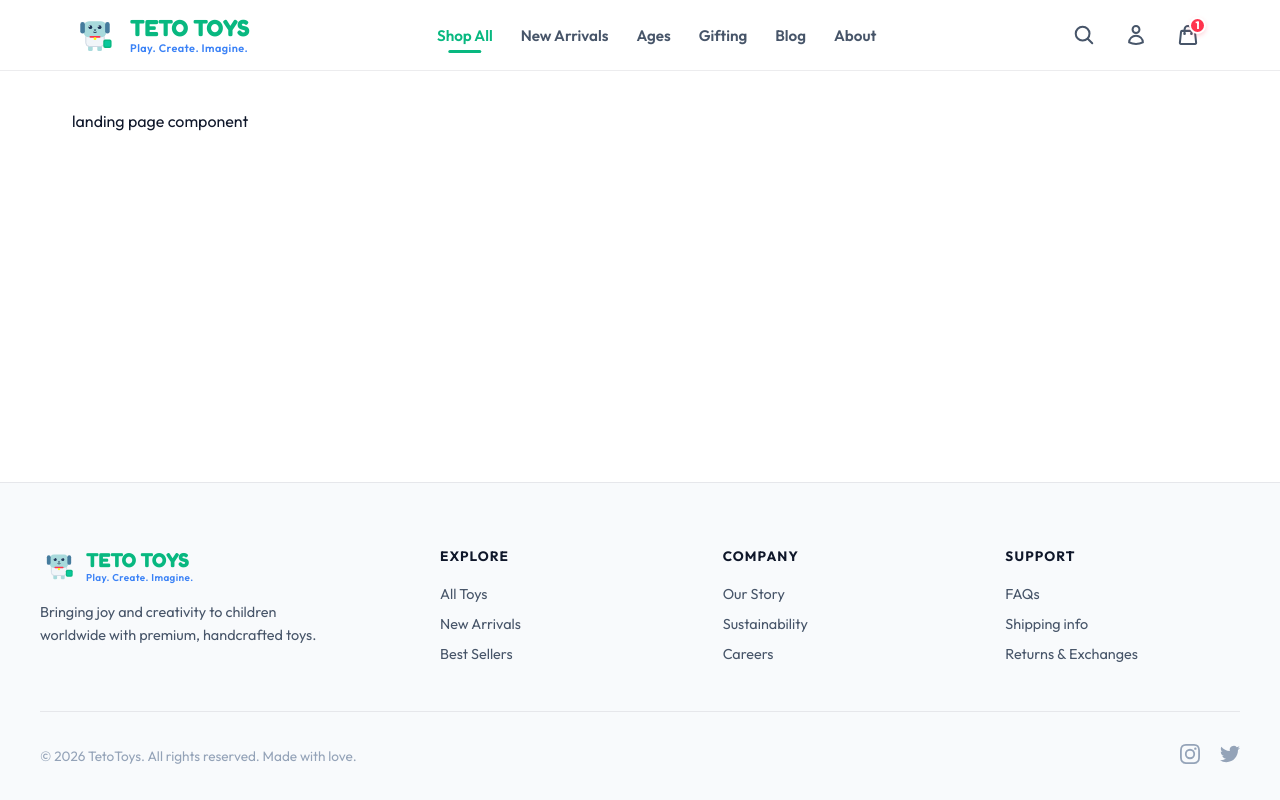
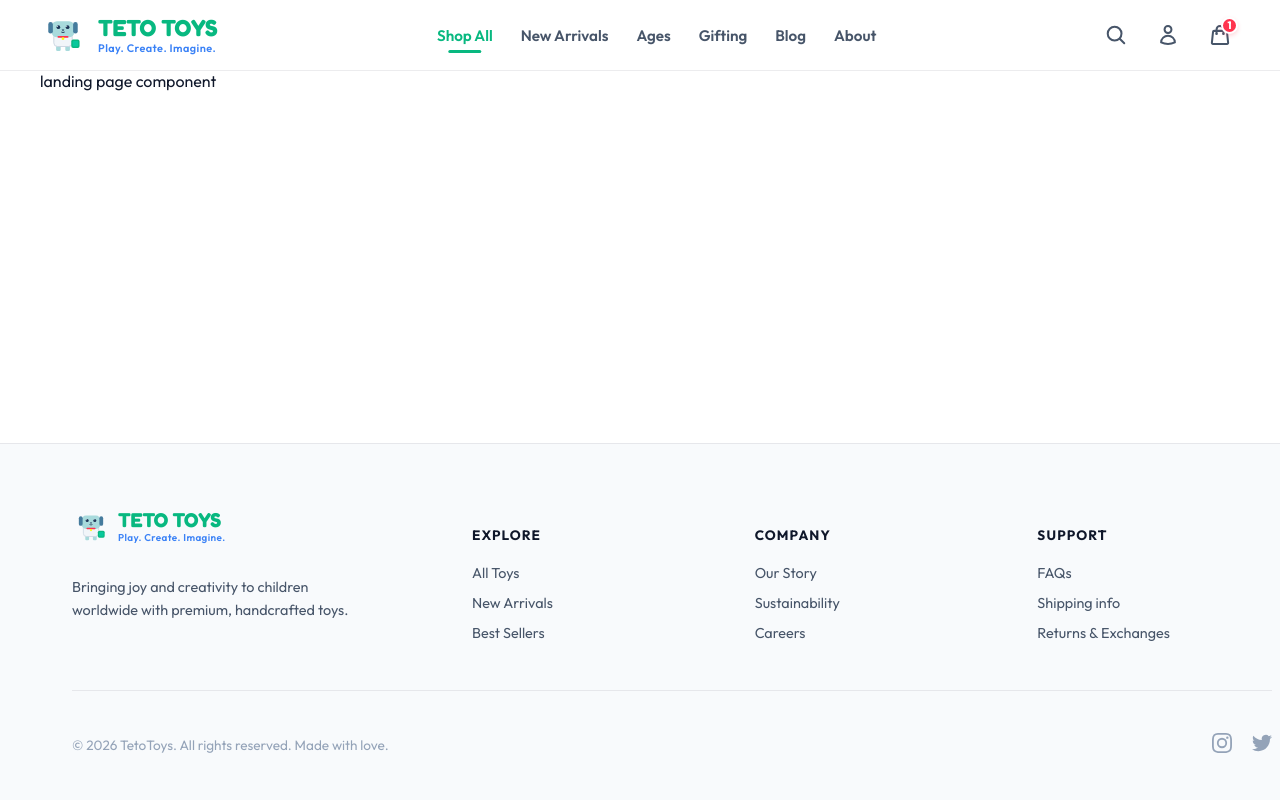
Before and after one commit to asadhmeed2/teto-toys-angular-website, an Angular app: page /landing in a window 1280 px wide. Built offline with nearby package versions, Linux system fonts and the light colour scheme.

Commit message:
fix websit layout

```diff
--- a/src/app/shared/components/app-layout/app-footer/app-footer.component.scss
+++ b/src/app/shared/components/app-layout/app-footer/app-footer.component.scss
@@ -84,7 +84,8 @@
   }
 
   .footer-links {
-    display: contents; /* Allows grid items to align to root footer container */
+    display: contents;
+    /* Allows grid items to align to root footer container */
   }
 
   .link-group {
--- a/src/app/shared/components/app-layout/app-layout.component.scss
+++ b/src/app/shared/components/app-layout/app-layout.component.scss
@@ -7,12 +7,12 @@
 
 /* Main Content Area */
 .main-content {
-  flex-grow: 1;
+  flex: 1 0 auto;
   width: 100%;
   max-width: 1200px;
   margin: 0 auto;
-  padding: 2.5rem 2rem;
-  box-sizing: border-box;
+
+
 }
 
 @media (max-width: 768px) {
--- a/src/styles.scss
+++ b/src/styles.scss
@@ -5,7 +5,8 @@
   --brand-green: #08B880;
   --brand-cyan: #0bf0df;
   --brand-pink: #d608db;
-  --brand-yellow: #fffce0; /* ponytail: adjusted from FFFC0E for better text contrast/bg tint */
+  --brand-yellow: #fffce0;
+  /* ponytail: adjusted from FFFC0E for better text contrast/bg tint */
   --brand-red: #ff334d;
 
   /* UI Color Palette */
@@ -33,17 +34,16 @@
   --border-radius-md: 12px;
   --border-radius-lg: 20px;
   --transition-smooth: all 0.25s cubic-bezier(0.4, 0, 0.2, 1);
+
+
 }
 
 /* Global Reset */
-*, *::before, *::after {
-  box-sizing: border-box;
-  margin: 0;
-  padding: 0;
-}
 
-html, body {
-  height: 100%;
+
+html,
+body {
+  min-height: 100%;
   width: 100%;
   font-family: var(--font-family);
   background-color: var(--bg-primary);
@@ -51,34 +51,13 @@ html, body {
   overflow-x: hidden;
   -webkit-font-smoothing: antialiased;
   -moz-osx-font-smoothing: grayscale;
+
+  box-sizing: border-box;
+  margin: 0;
+  padding: 0;
 }
 
-body {
-  position: relative;
-  /* Ambient glowing background */
-  &::before {
-    content: '';
-    position: absolute;
-    top: -10%;
-    left: -10%;
-    width: 60%;
-    height: 60%;
-    background: radial-gradient(circle, rgba(8, 184, 128, 0.06) 0%, transparent 70%);
-    z-index: -1;
-    pointer-events: none;
-  }
-  &::after {
-    content: '';
-    position: absolute;
-    bottom: -10%;
-    right: -10%;
-    width: 60%;
-    height: 60%;
-    background: radial-gradient(circle, rgba(11, 240, 223, 0.04) 0%, transparent 70%);
-    z-index: -1;
-    pointer-events: none;
-  }
-}
+
 
 a {
   color: inherit;
```
